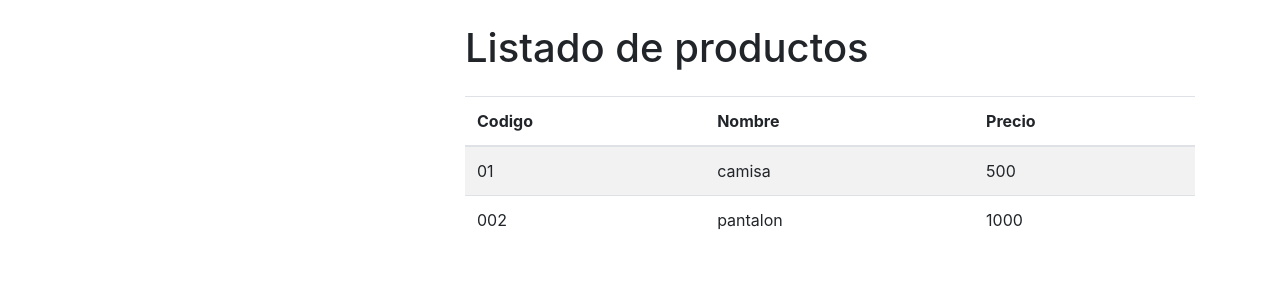
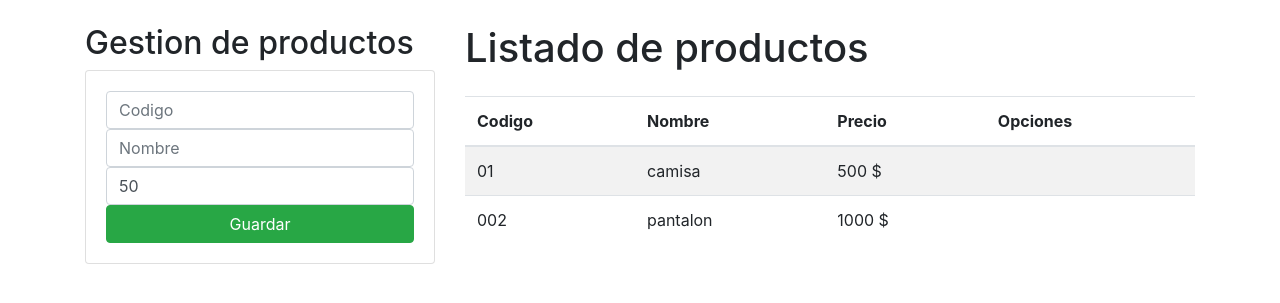
Before and after one commit to marcook888/AlmacenaPLus, a Django app: page / in a window 1280 px wide. Shown: the part 56-359 px from the top of the page. Run offline with Django 4.2, Linux system fonts and the light colour scheme; data comes from the database, SQL or seed files in the repository; both versions use the stored data as it was after the commit.

Commit message:
lento pero seguro si señor

```diff
--- a/TesisProyecto/Aplicaciones/Gestion/models.py
+++ b/TesisProyecto/Aplicaciones/Gestion/models.py
@@ -5,8 +5,8 @@ from django.db import models
 class Producto(models.Model):
     codigo=models.CharField(primary_key=True,max_length=6)
     nombre=models.CharField(max_length=50)
-    Precio=models.PositiveSmallIntegerField()
+    precio=models.PositiveSmallIntegerField()
 
     def __str__(self):
         texto="#{0} {1} / precio: {2} $"
-        return texto.format(self.codigo,self.nombre, self.Precio)
+        return texto.format(self.codigo,self.nombre, self.precio)
--- a/TesisProyecto/Aplicaciones/Gestion/templates/gestionGestion.html
+++ b/TesisProyecto/Aplicaciones/Gestion/templates/gestionGestion.html
@@ -5,6 +5,31 @@
 {% block body %}
 <div class="row">
     <div class="col-sm-12 col-md-6 col-lg-4 col-xl-4 ">
+        <h2>Gestion de productos</h2>
+        <div class="card">
+            <div class="card-body">
+                <form action="/registrarProducto/" method="POST">{% csrf_token %}
+                    <div class="from-group">
+                        <input type="text" id="txtCodigo" name="txtCodigo" class="form-control" placeholder="Codigo"
+                        minlength="3" maxlength="6" required>
+                    </div>
+
+                    <div class="from-group">
+                        <input type="text" id="txtNombre" name="txtNombre" class="form-control" placeholder="Nombre"
+                         maxlength="50" required>
+                    </div>
+
+                    <div class="from-group">
+                        <input type="text" id="numPrecio" name="numPrecio" class="form-control"  min="50"
+                          value="50"required>
+                    </div>
+
+                    <div class="from-group">
+                        <button type="submit" class="btn btn-success btn-block text-white">Guardar</button>
+                    </div>
+                </form>
+            </div>
+        </div>
 
     </div>
     <div class="col-sm-12 col-md-6 col-lg-8 col-xl-8 ">
@@ -16,6 +41,7 @@
                     <th>Codigo</th>
                     <th>Nombre</th>
                     <th>Precio</th>
+                    <th colspan="">Opciones</th>
                 </tr>
             </thead>
             <tbody>
@@ -23,7 +49,8 @@
                 <tr>
                     <td>{{c.codigo}}</td>
                     <td>{{c.nombre}}</td>
-                    <td>{{c.Precio}}</td>
+                    <td>{{c.precio}} $</td>
+                    <td><a href="edicionProducto/"></a></td>
                 </tr>
 
                 {% endfor %}
--- a/TesisProyecto/Aplicaciones/Gestion/urls.py
+++ b/TesisProyecto/Aplicaciones/Gestion/urls.py
@@ -1,5 +1,6 @@
 from django.urls import path
 from . import views
 urlpatterns=[
-    path('', views.home)
+    path('', views.home),
+    path('registrarProducto/', views.registrarProducto)
 ]
--- a/TesisProyecto/Aplicaciones/Gestion/views.py
+++ b/TesisProyecto/Aplicaciones/Gestion/views.py
@@ -1,4 +1,4 @@
-from django.shortcuts import render
+from django.shortcuts import render, redirect
 from .models import Producto
 
 # Create your views here.
@@ -6,3 +6,11 @@ from .models import Producto
 def home(request):
     ProductoListados = Producto.objects.all()
     return render(request, "gestionGestion.html", {"Producto": ProductoListados})
+
+def registrarProducto(request):
+    codigo=request.POST['txtCodigo']
+    nombre=request.POST['txtNombre']
+    precio=request.POST['numPrecio']
+
+    producto=Producto.objects.create(codigo=codigo, nombre=nombre, precio=precio)
+    return redirect('/')
```
Also changed, not shown: TesisProyecto/AlmacenaPlus.db.
